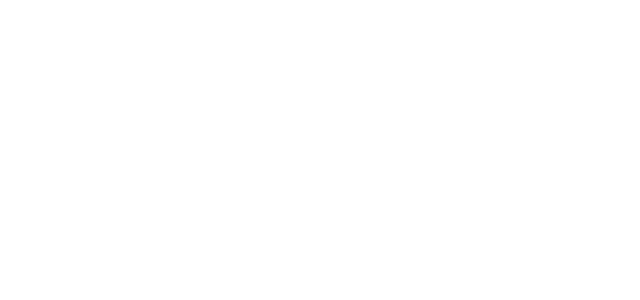
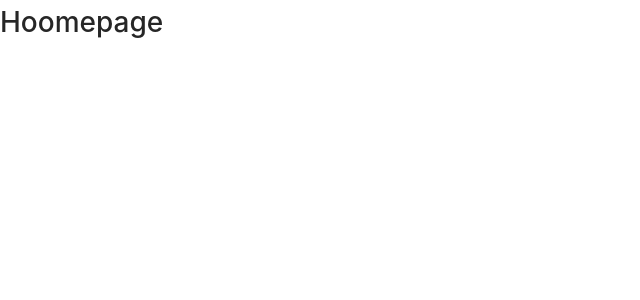
Before and after one commit to sebastiansiejek/sd-notes-front, a React (Create React App) app: page / in a window 1280 px wide. Shown: the top 300 px of the page, without its empty margins (0-640 px from the left). Built offline with nearby package versions, Linux system fonts and the light colour scheme.

Commit message:
feat: add homepage

```diff
--- /dev/null
+++ b/src/pages/Homepage/Homepage.tsx
@@ -0,0 +1,7 @@
+import React from 'react'
+
+export default () => (
+  <div>
+    <h1>Hoomepage</h1>
+  </div>
+)
--- /dev/null
+++ b/src/pages/Homepage/index.ts
@@ -0,0 +1,3 @@
+import Homepage from './Homepage'
+
+export default Homepage
--- a/src/routes/configRoutes.ts
+++ b/src/routes/configRoutes.ts
@@ -1,4 +1,5 @@
 import JoinUsContainer from 'containers/JoinUsContainer'
+import Homepage from 'pages/Homepage'
 import { ComponentType } from 'react'
 
 type IRoutes = Array<{ path: string; component: ComponentType }>
@@ -7,5 +8,9 @@
   {
     path: '/join-us',
     component: JoinUsContainer
+  },
+  {
+    path: '/',
+    component: Homepage
   }
 ]
```
